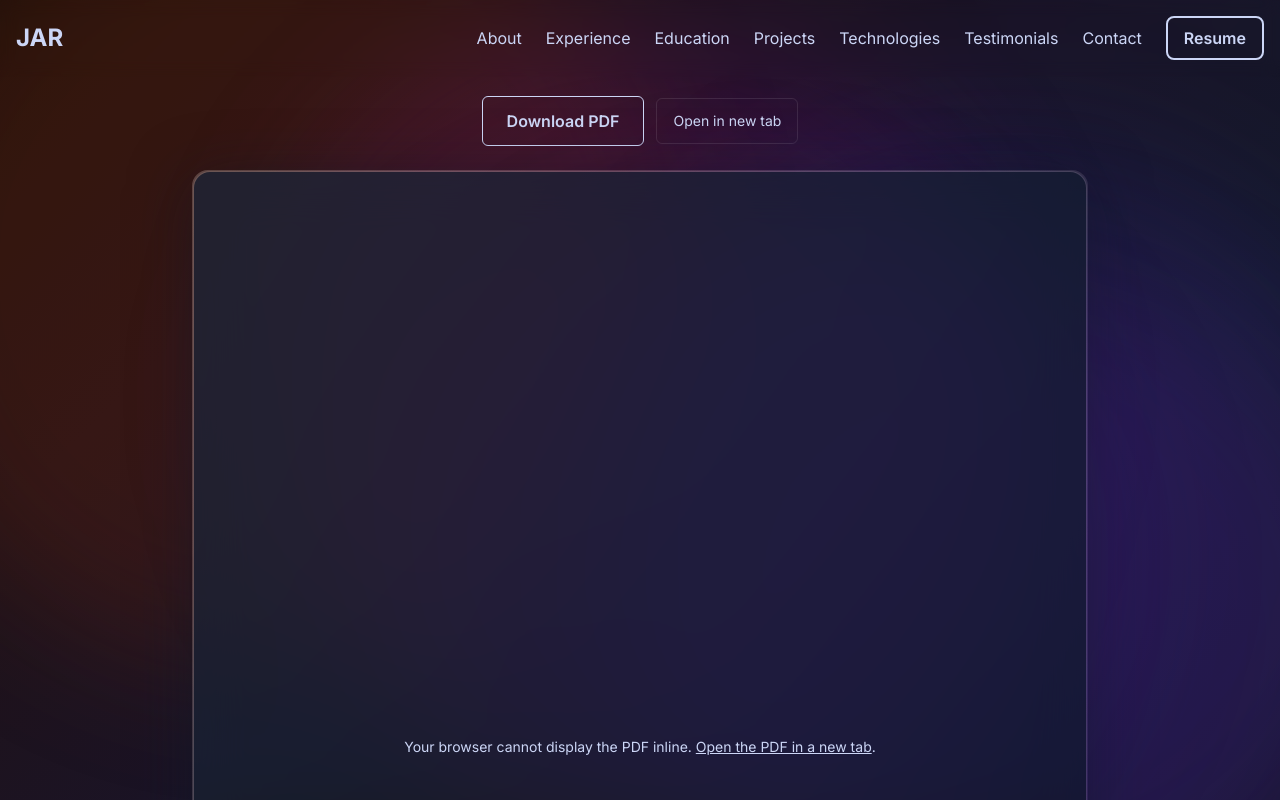
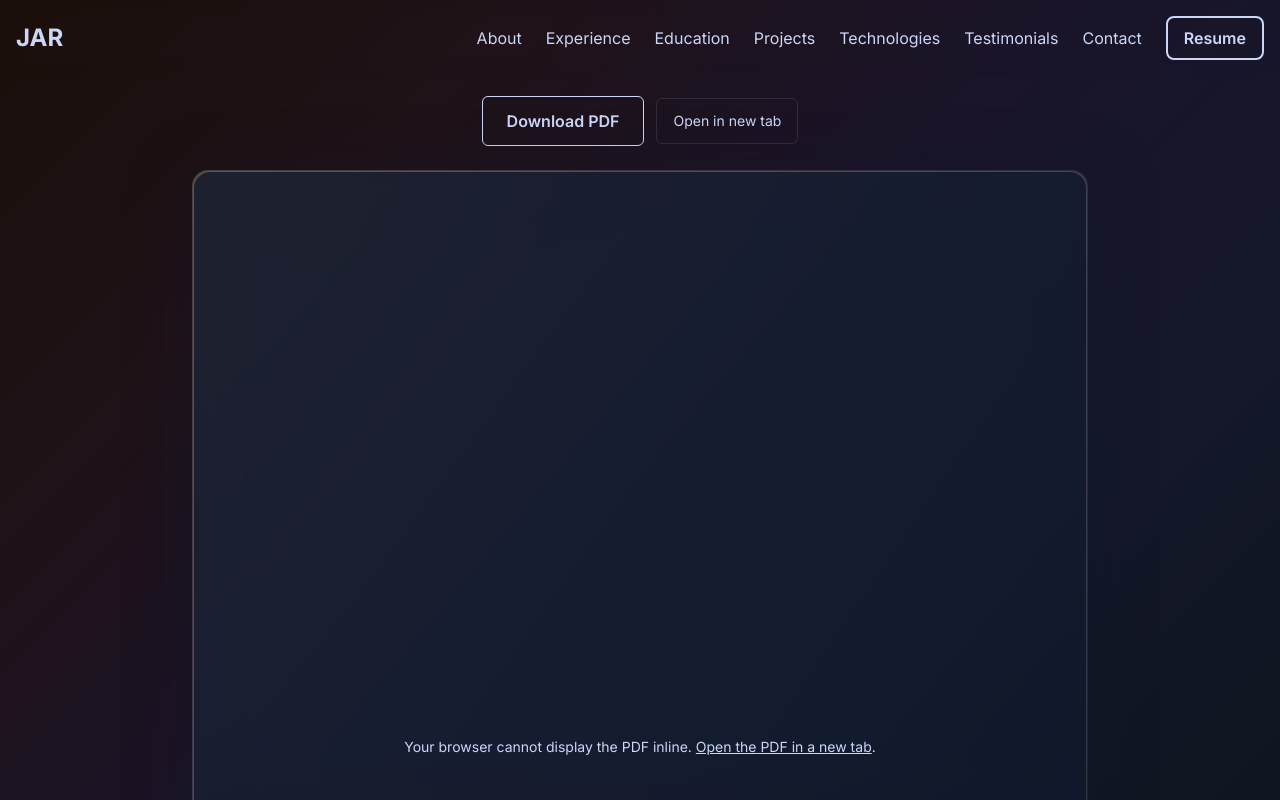
Before and after one commit to JonayedAhmed/my-portfolio, a Next.js app: page /resume in a window 1280 px wide. Shown: the top 800 px of the page. Built offline with nearby package versions, Linux system fonts and the light colour scheme.

Commit message:
Fix iOS Safari bottom toolbar color issue by cleaning up duplicate gradient definitions

```diff
--- a/src/app/globals.css
+++ b/src/app/globals.css
@@ -8,21 +8,19 @@
 
 /* Crystal 3D loader styles moved to /src/app/styles/loader.css */
 
-/* removed unsupported @theme rule */
-
-/* We manage dark theme via Tailwind classes and layout background layers */
+html {
+  overflow-x: hidden;
+  min-height: 100vh;
+  min-height: -webkit-fill-available;
+}
 
 body {
-  background: transparent;
   color: var(--foreground);
   -webkit-font-smoothing: antialiased;
   -moz-osx-font-smoothing: grayscale;
   overflow-x: hidden;
-}
-
-html {
-  overflow-x: hidden;
-  background: #1a0f0a;
+  min-height: 100vh;
+  min-height: -webkit-fill-available;
 }
 
 ::selection {
--- a/src/app/layout.js
+++ b/src/app/layout.js
@@ -10,31 +10,19 @@ export const metadata = {
 
 export default function RootLayout({ children }) {
   return (
-    <html lang="en" className="scroll-smooth" style={{ backgroundColor: '#1a0f0a' }}>
-      <body className={`${inter.className} text-slate font-sans min-h-screen`} style={{ backgroundColor: 'transparent' }}>
-        {/* Dark warm gradient - deep orange to dark purple */}
-        <div className="pointer-events-none fixed inset-0 -z-10">
-          {/* Dark base gradient - warm to cool */}
-          <div className="absolute inset-0 bg-[linear-gradient(135deg,#1a0f0a_0%,#1f1218_25%,#1a1428_50%,#14182a_75%,#0f1520_100%)]" />
-
-          {/* Deep orange glow top-left */}
-          <div className="absolute -top-32 -left-32 h-[50rem] w-[50rem] rounded-full bg-orange-900/25 blur-3xl" />
-
-          {/* Warm burgundy/red accent */}
-          <div className="absolute top-1/4 left-1/4 h-[45rem] w-[45rem] rounded-full bg-red-900/20 blur-3xl" />
-
-          {/* Deep magenta center */}
-          <div className="absolute top-1/2 left-1/2 -translate-x-1/2 -translate-y-1/2 h-[48rem] w-[48rem] rounded-full bg-fuchsia-900/22 blur-3xl" />
-
-          {/* Dark purple center-right */}
-          <div className="absolute top-1/3 -right-24 h-[46rem] w-[46rem] rounded-full bg-purple-900/24 blur-3xl" />
-
-          {/* Deep violet bottom-left */}
-          <div className="absolute -bottom-28 left-1/3 h-[44rem] w-[44rem] rounded-full bg-violet-900/20 blur-3xl" />
-
-          {/* Dark indigo bottom-right */}
-          <div className="absolute -bottom-32 -right-32 h-[50rem] w-[50rem] rounded-full bg-indigo-900/22 blur-3xl" />
-        </div>
+    <html lang="en" className="scroll-smooth" style={{
+      background: 'linear-gradient(135deg, #1a0f0a 0%, #1f1218 25%, #1a1428 50%, #14182a 75%, #0f1520 100%)',
+      backgroundAttachment: 'fixed',
+      minHeight: '100vh'
+    }}>
+      <head>
+        <meta name="viewport" content="width=device-width, initial-scale=1, viewport-fit=cover" />
+        <meta name="theme-color" content="#1a1428" />
+      </head>
+      <body className={`${inter.className} text-slate font-sans`} style={{
+        background: 'transparent',
+        minHeight: '100vh'
+      }}>
         {children}
       </body>
     </html>
```
